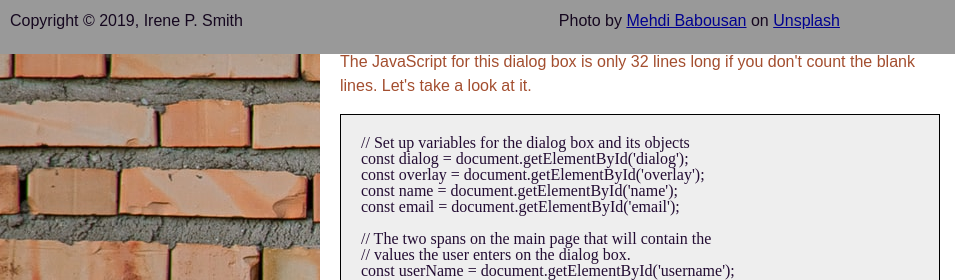
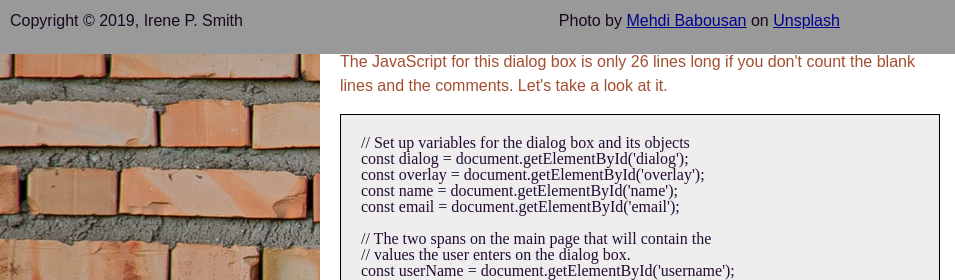
Before and after one commit to irenesmith/Samples, a plain HTML site: page documents/modal/index.html in a window 1280 px wide. Shown: the part 746-1026 px from the top of the page, 0-955 px from the left. Drawn offline with Linux system fonts and the light colour scheme.

Commit message:
Updated the files in Documents

```diff
--- a/documents/modal/index.html
+++ b/documents/modal/index.html
@@ -57,8 +57,8 @@
     </p>
     <h2>JavaScript</h2>
     <p>
-      The JavaScript for this dialog box is only 32 lines long if you don't count the
-      blank lines. Let's take a look at it.
+      The JavaScript for this dialog box is only 26 lines long if you don't count the
+      blank lines and the comments. Let's take a look at it.
     </p>
     <div class="code-listing">
       // Set up variables for the dialog box and its objects<br>
```
Also changed, not shown: 4 other files.
